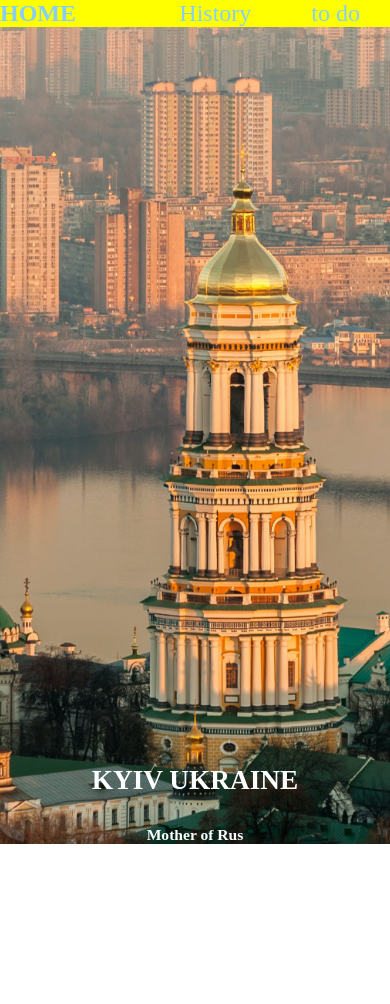
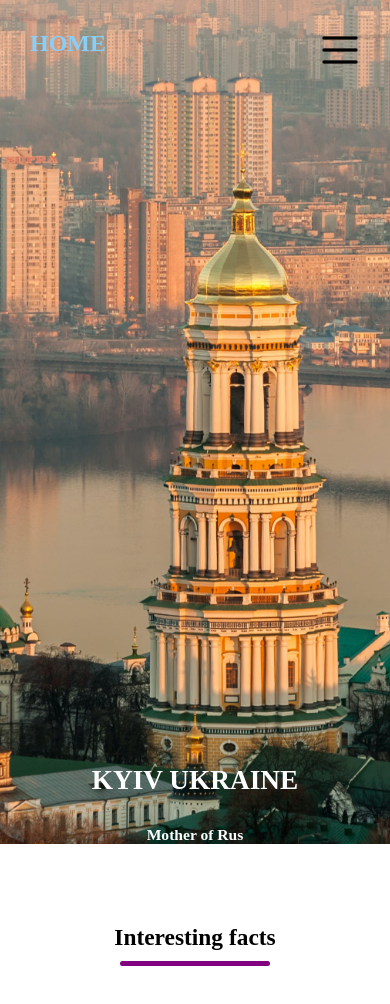
Before and after one commit to romovababka/hometown, a plain HTML site: page index.html in a window 390 px wide. Before the commit the page ends 844 px from the top, so only its background shows below. Drawn offline with Linux system fonts and the light colour scheme.

Commit message:
responsive phone add

```diff
--- a/index.html
+++ b/index.html
@@ -13,6 +13,7 @@
             <li><a href="history/history.html">History</a></li>
             <li><a href="#">to do</a></li>
         </ul>
+        <img src="photos/icons8-menu-rounded-50.png" class="menu-btn">
     </nav>
     <header>
         <div class="main-content">
@@ -20,5 +21,19 @@
             <h2>Mother of Rus</h2>
         </div>
     </header>
+    <section>
+        <div class="interesting-facts">
+            <h1>Interesting facts</h1>
+            <div class="line"></div>
+        </div>
+    </section>
+<script>
+    const navLink = document.querySelector(".nav-links")
+    const menuButton = document.querySelector(".menu-btn");
+
+    menuButton.addEventListener("click", ()=>{
+        navLink.classList.toggle("mobile-menu")
+    })
+</script>
 </body>
 </html>
--- a/style.css
+++ b/style.css
@@ -1,6 +1,12 @@
+html {
+    overflow: scroll;
+    overflow-x: hidden;
+}
 * {
     margin: 0;
     padding: 0;
+    /*overflow: hidden;*/
+
 }
 /*ul {
     list-style-type: none;
@@ -94,3 +100,62 @@ ul li:hover{
 .nav-links li a {
     color: lightskyblue;
 }
+
+
+section {
+    width: 80%;
+    margin: 80px auto;
+}
+
+.interesting-facts{
+    text-align: center;
+    font-size: 4vmin;
+}
+.line {
+    width: 150px;
+    height: 5px;
+    background: purple;
+    margin: 10px auto;
+    border-radius: 5px;
+}
+.menu-btn{
+    position: absolute;
+    top: 30px;
+    right: 30px;
+    width: 40px;
+    cursor: pointer;
+    display: none;
+}
+
+/* mobile */
+@media only screen and (max-width: 850px){
+    .menu-btn{
+        display: block;
+    }
+    .navbar {
+        padding: 0;
+    }
+    .home-link{
+        position: absolute;
+        top: 30px;
+        left: 30px;
+    }
+    .nav-links{
+        flex-direction: column;
+        width: 100%;
+        height: 100vh;
+        justify-content: center;
+        margin-top: -900px;
+        transition: all 1s ease;
+    }
+    .nav-links li {
+        margin: 30px auto;
+    }
+    html {
+        overflow: scroll;
+        overflow-x: hidden;
+    }
+    .mobile-menu{
+        margin-top: 0px;
+    }
+}
```
Also changed, not shown: history/history.html (+0 -29 lines), photos/icons8-menu-rounded-50.png (added).
